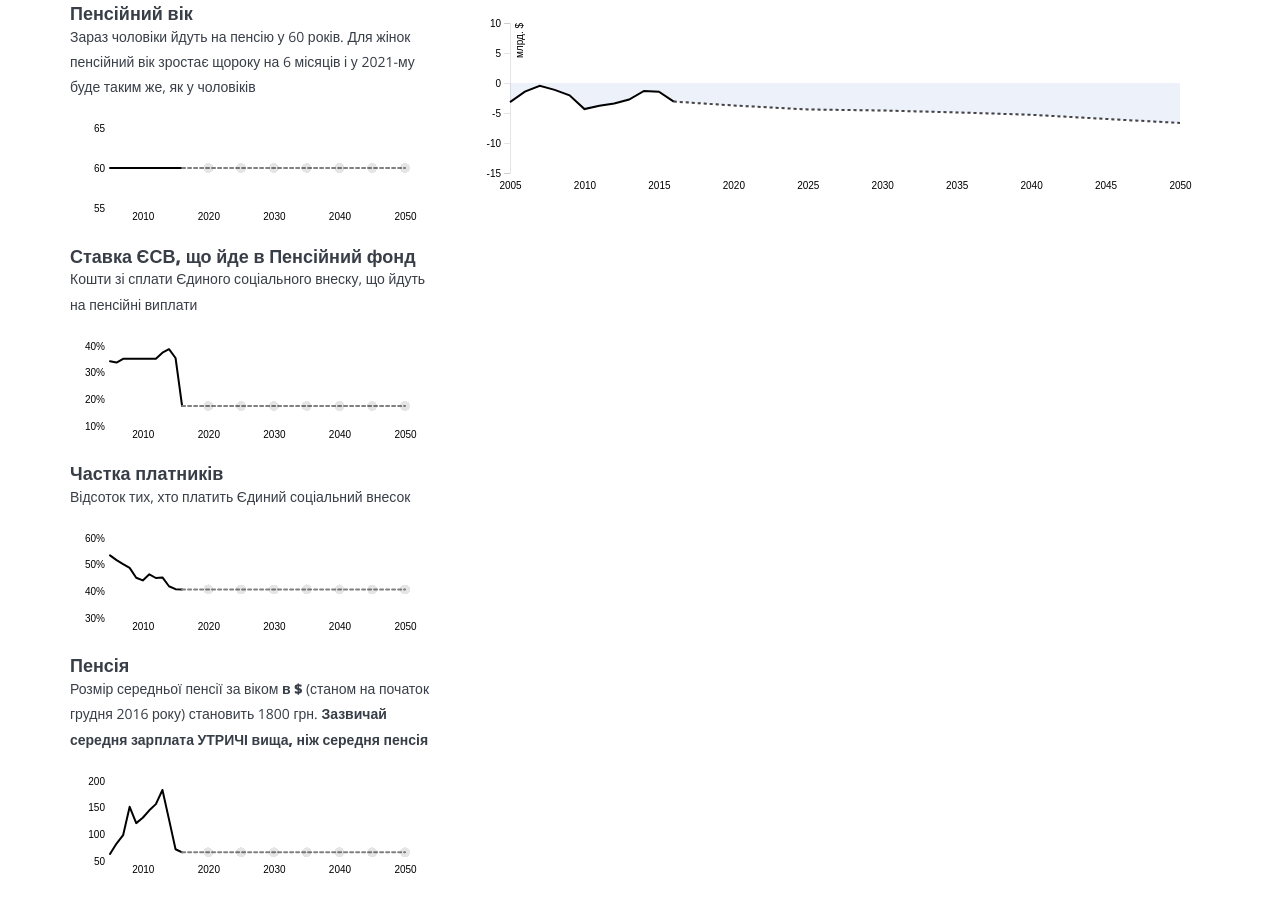
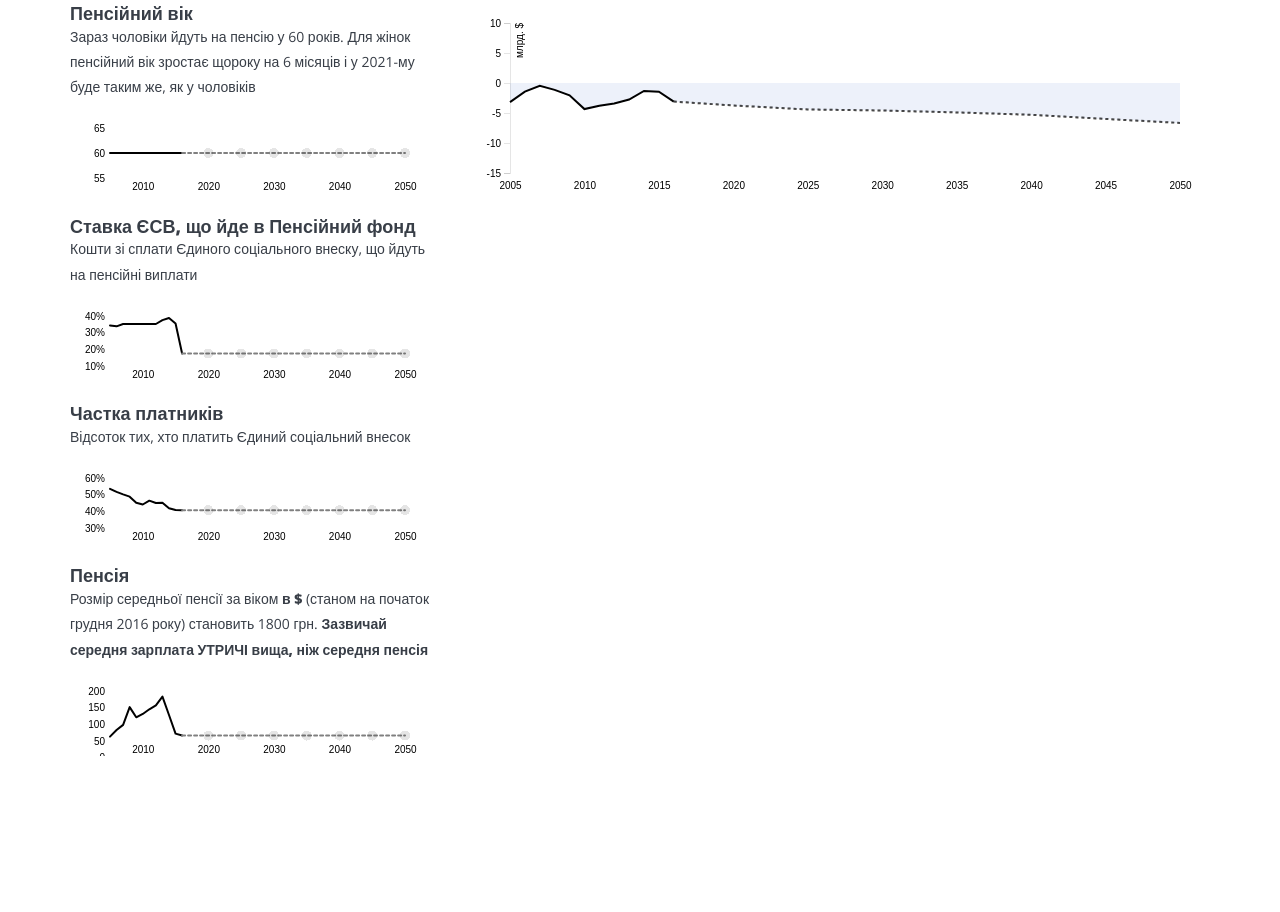
Before and after one commit to texty/pension-game, a plain HTML site: page index.html in a window 1280 px wide. Shown: the part 638-1550 px from the top of the page. Drawn offline with nearby package versions, Linux system fonts and the light colour scheme.

Commit message:
ще зменшив висоту

```diff
--- a/index.html
+++ b/index.html
@@ -116,19 +116,19 @@
 
                 <h4>Пенсійний вік</h4>
                 <p>Зараз чоловіки йдуть на пенсію у 60 років. Для жінок пенсійний вік зростає щороку на 6 місяців і у 2021-му буде таким же, як у чоловіків</p>
-                <div><svg id="pension_age" class="singlechart" width="350" height="100"></svg></div>
+                <div><svg id="pension_age" class="singlechart" width="350" height="70"></svg></div>
 
                 <h4>Ставка ЄСВ, що йде в Пенсійний фонд</h4>
                 <p>Кошти зі сплати Єдиного соціального внеску, що йдуть на пенсійні виплати</p>
-                <div><svg id="esv_rate" class="singlechart" width="350" height="100"></svg></div>
+                <div><svg id="esv_rate" class="singlechart" width="350" height="70"></svg></div>
 
                 <h4>Частка платників</h4>
                 <p>Відсоток тих, хто платить Єдиний соціальний внесок</p>
-                <div><svg id="payers_rate" class="singlechart" width="350" height="100"></svg></div>
+                <div><svg id="payers_rate" class="singlechart" width="350" height="70"></svg></div>
 
                 <h4>Пенсія</h4>
                 <p>Розмір середньої пенсії за віком <b>в $</b> (станом на початок грудня 2016 року) становить 1800 грн. <b>Зазвичай середня зарплата УТРИЧІ вища, ніж середня пенсія</b></p>
-                <div><svg id="pension_avg" class="singlechart" width="350" height="100"></svg></div>
+                <div><svg id="pension_avg" class="singlechart" width="350" height="70"></svg></div>
             </div>
 
             <div class="col-md-8">
```
